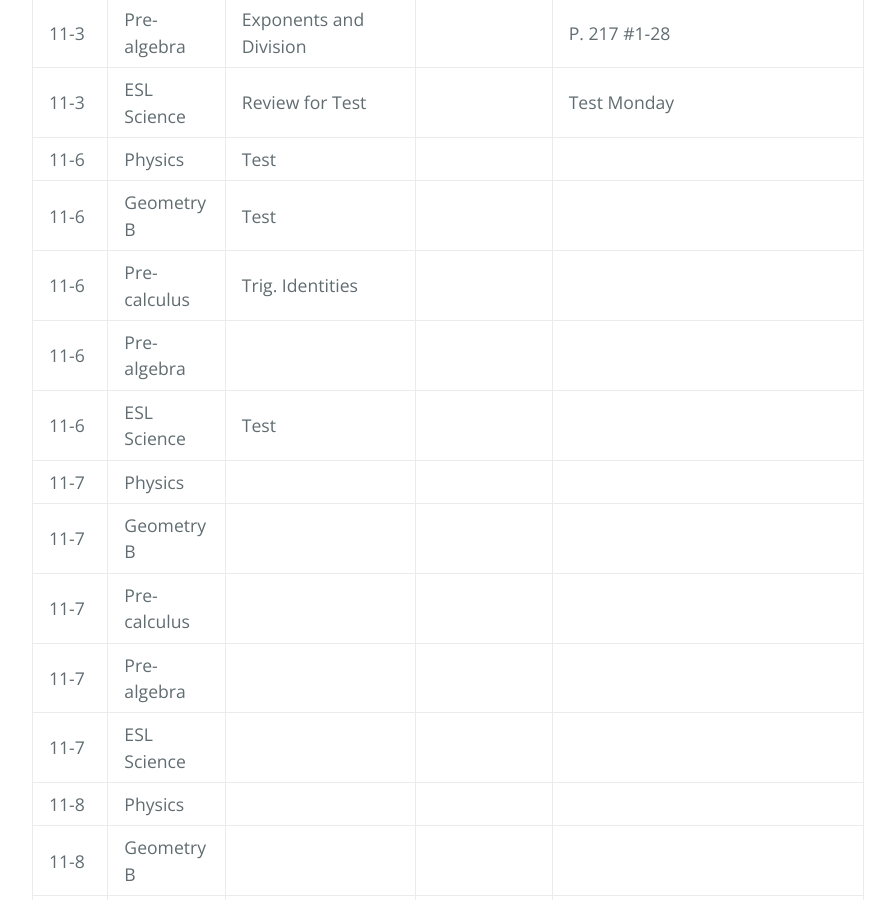
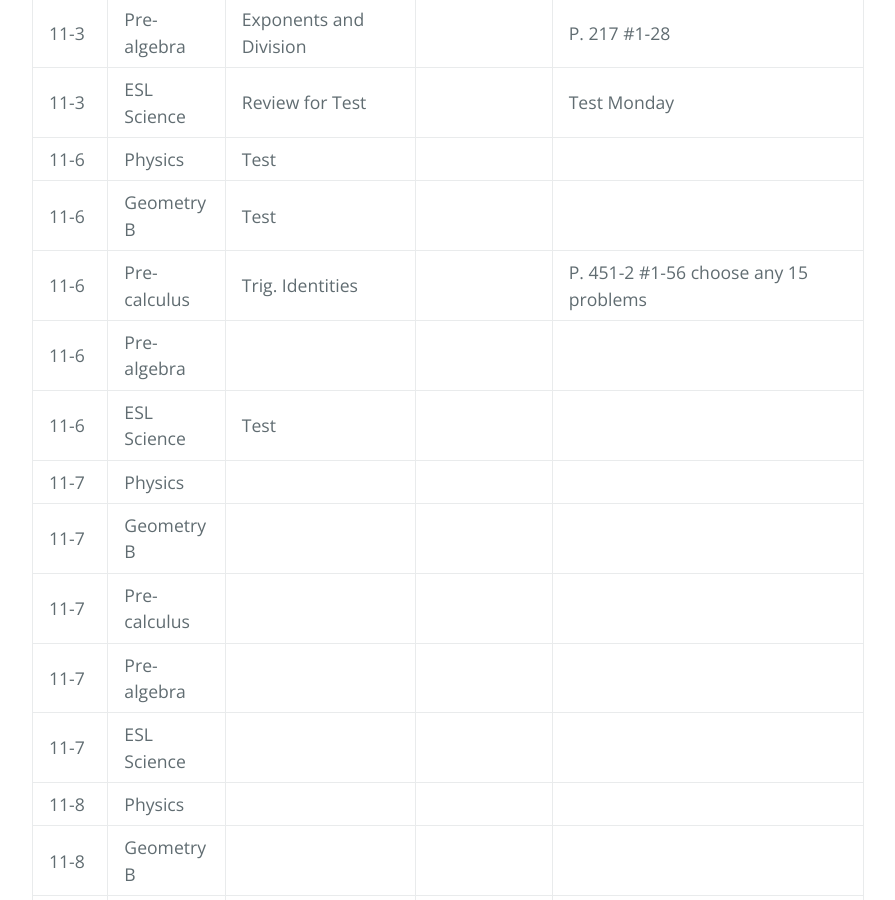
Before and after one commit to gpayoo/gpayoo, a Jekyll site: the page built from index.md, in a window 1280 px wide and 900 px high, scrolled down 929 px. Shown: the whole window, without its empty margins (192-1087 px from the left). Built offline with Jekyll 4.4.1, drawn with Linux system fonts in a browser that asks for light colours; our own code applies the rules of GitHub Pages for plain Markdown files.

Commit message:
Update index.md

```diff
--- a/index.md
+++ b/index.md
@@ -17,7 +17,7 @@ layout: default
 | 11-3 | ESL Science | Review for Test |  | Test Monday
 | 11-6 | Physics | Test | |
 | 11-6 | Geometry B | Test| | |
-| 11-6 | Pre-calculus | Trig. Identities | |
+| 11-6 | Pre-calculus | Trig. Identities | | P. 451-2 #1-56 choose any 15 problems
 | 11-6 | Pre-algebra |  | |
 | 11-6 | ESL Science | Test |  |
 | 11-7 | Physics | | |
```
